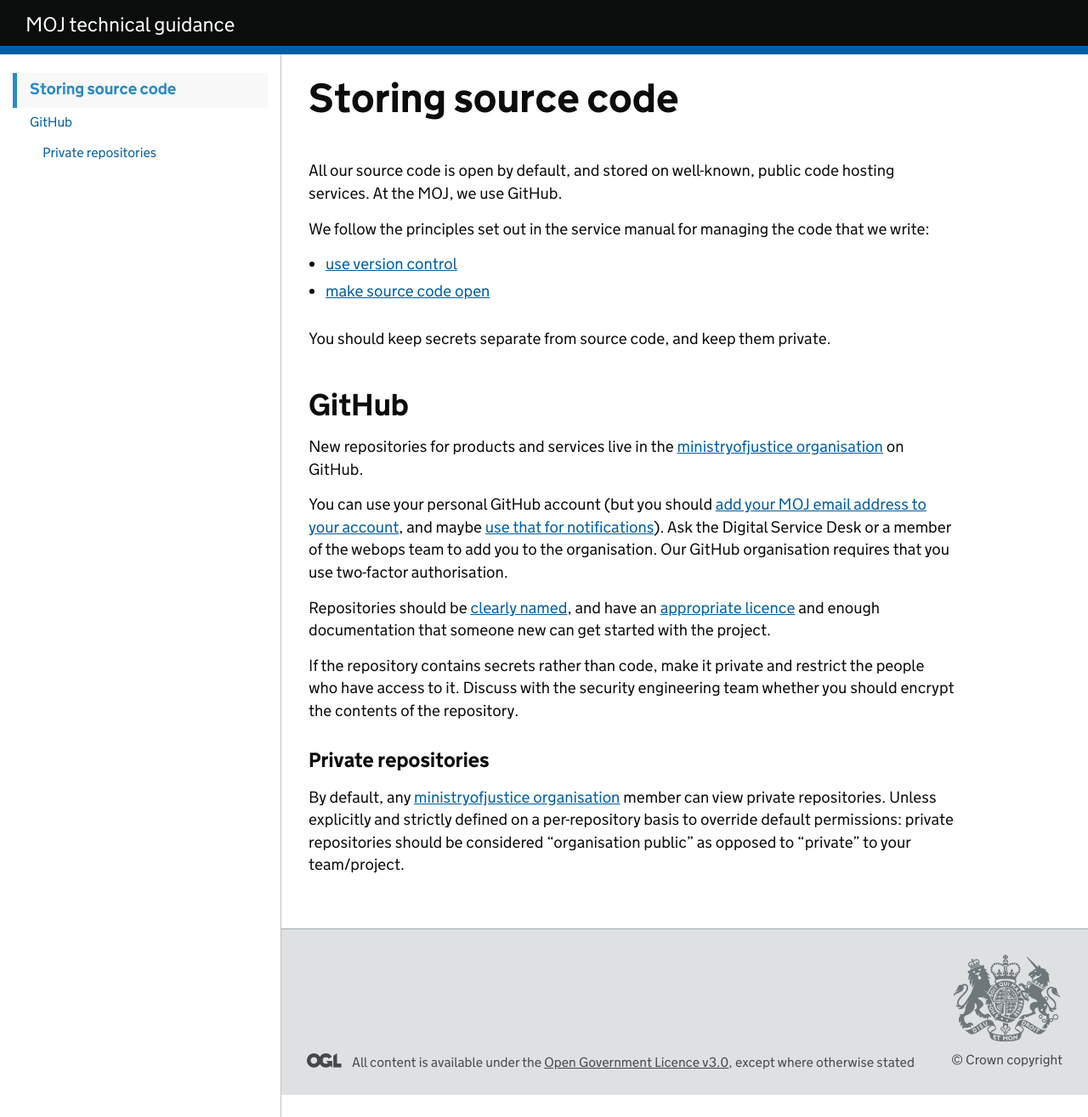
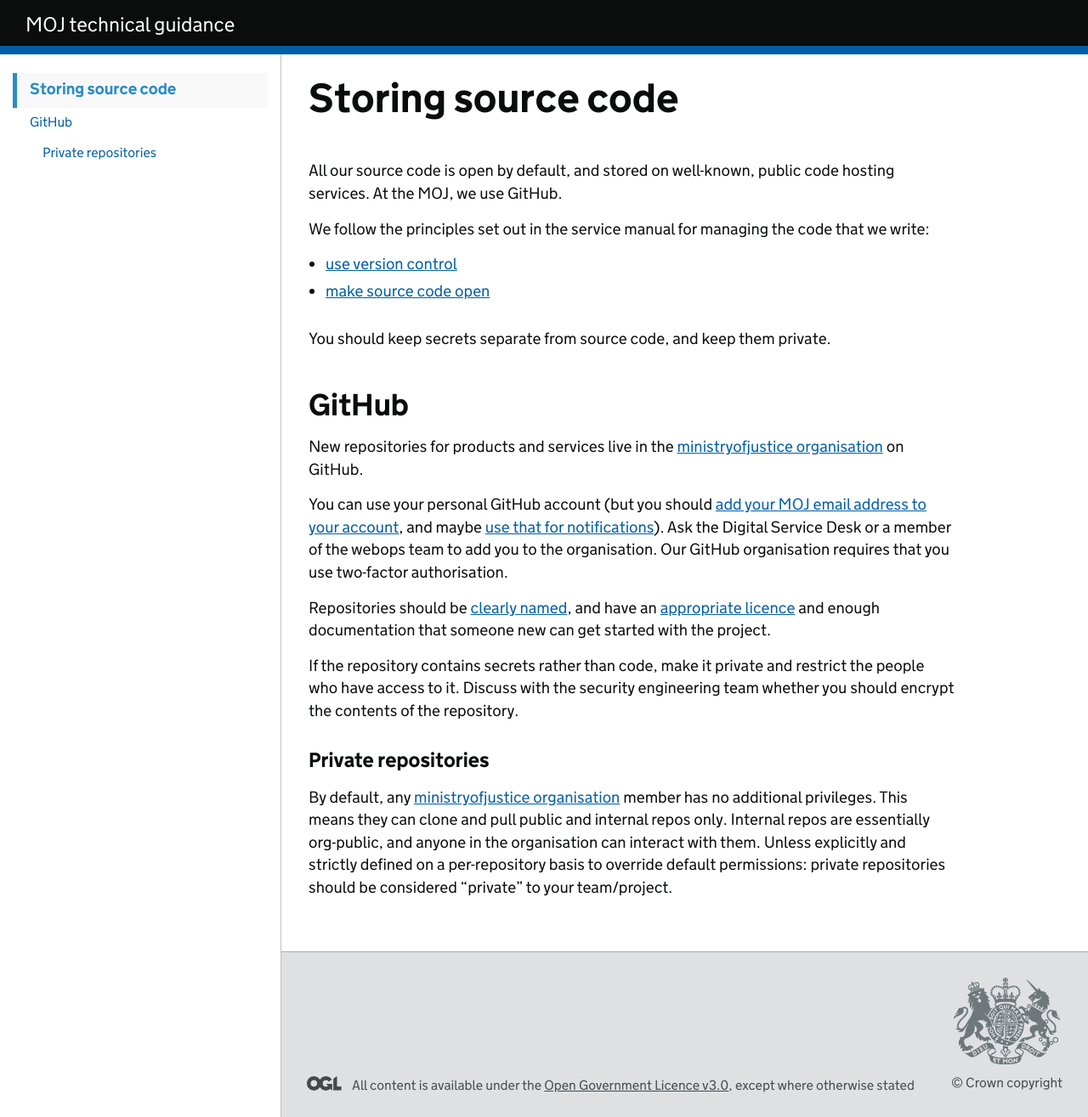
Before and after one commit to ministryofjustice/technical-guidance, a Jekyll site: the page built from standards/storing-source-code.md, in a window 1280 px wide. Shown: the whole page at 85% size. Built offline with Jekyll 4.4.1, drawn with Linux system fonts in a browser that asks for light colours; our own code applies the rules of GitHub Pages for plain Markdown files.

Commit message:
Update default member privileges for GitHub
We have changed the org default from `Read` to `None`. This means that
private repos are private to the team/individuals who have been granted
access.

Adding a 3rd party supplier to our organisation no longer means they
have read access to everything.

We were using git-crypt for ensuring that secrets were only readable by
the relevant teams, but a more locked-down default minimises the scope
for any accidents to leak creds etc.

'Secure by default' is a good default.

```diff
--- a/standards/storing-source-code.md
+++ b/standards/storing-source-code.md
@@ -40,4 +40,4 @@ the repository.
 
 ### Private repositories
 
-By default, any [ministryofjustice organisation](https://github.com/ministryofjustice) member can view private repositories. Unless explicitly and strictly defined on a per-repository basis to override default permissions: private repositories should be considered "organisation public" as opposed to "private" to your team/project.
+By default, any [ministryofjustice organisation](https://github.com/ministryofjustice) member has no additional privileges. This means they can clone and pull public and internal repos only. Internal repos are essentially org-public, and anyone in the organisation can interact with them. Unless explicitly and strictly defined on a per-repository basis to override default permissions: private repositories should be considered "private" to your team/project.
```
